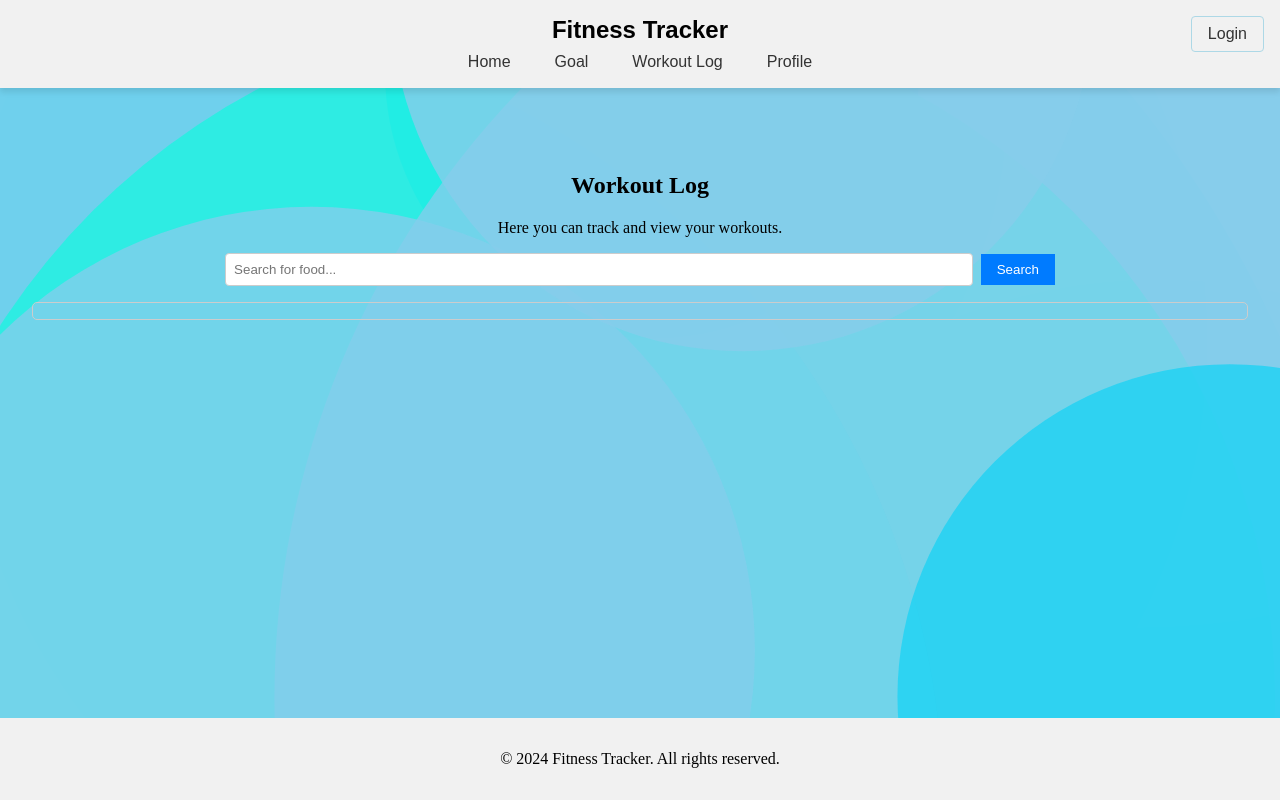
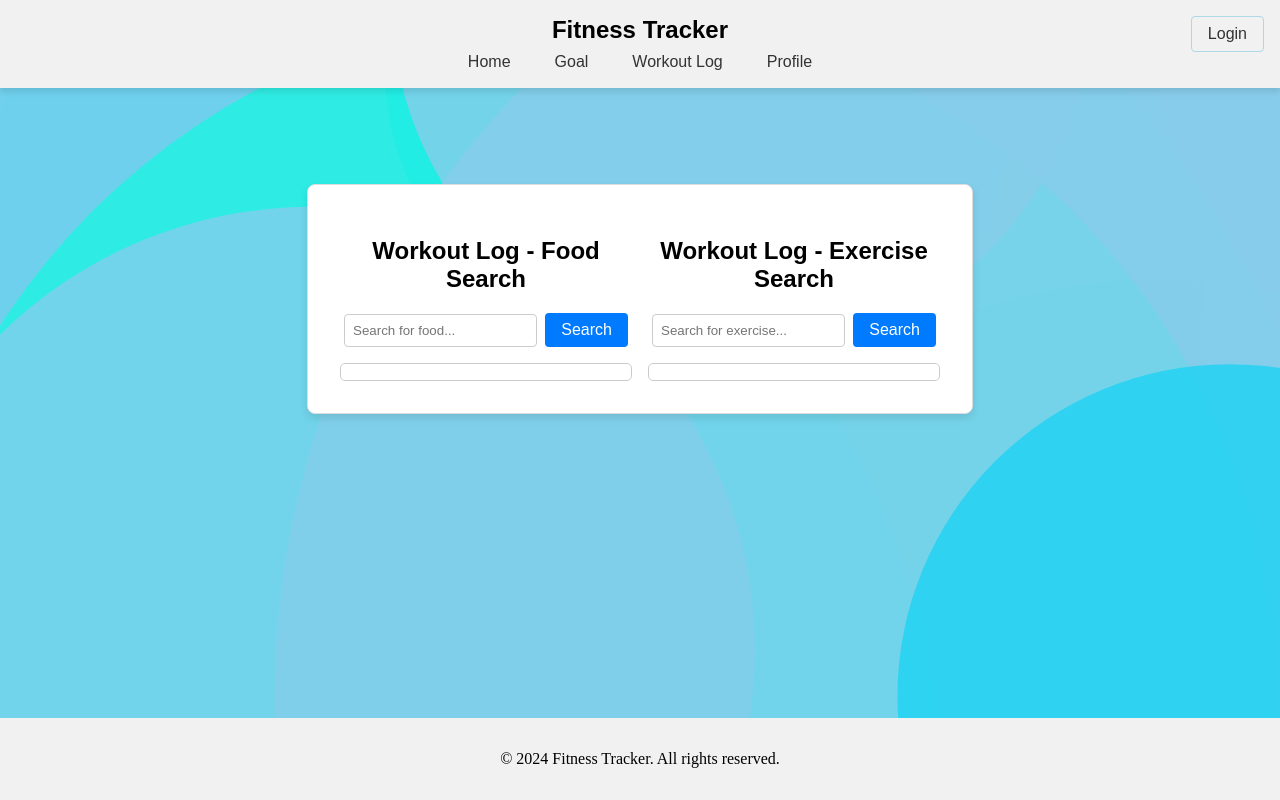
Before and after one commit to cs411-alawini/fa24-cs411-team066-teamQwerty, a React (Create React App) app in the folder fitness-project/: page /workout-log in a window 1280 px wide. Built offline with nearby package versions, Linux system fonts and the light colour scheme.

Commit message:
added exercise search bar

```diff
--- a/fitness-project/src/pages/WorkoutLog.js
+++ b/fitness-project/src/pages/WorkoutLog.js
@@ -2,16 +2,20 @@ import React, { useState } from 'react';
 import './Panel.css';
 
 function WorkoutLog() {
-  const [searchQuery, setSearchQuery] = useState(''); // State for search input
-  const [searchResults, setSearchResults] = useState([]); // State for search results
-  const [selectedFoods, setSelectedFoods] = useState([]); // State for selected foods
+  const [searchQueryLeft, setSearchQueryLeft] = useState(''); // State for the left search bar
+  const [searchResultsLeft, setSearchResultsLeft] = useState([]); // State for left search results
+
+  const [searchQueryRight, setSearchQueryRight] = useState(''); // State for the right search bar
+  const [searchResultsRight, setSearchResultsRight] = useState([]); // State for right search results
+
+  const [selectedItems, setSelectedItems] = useState([]); // State for selected items (food or exercise)
 
   // Function to handle the search action
-  const handleSearch = async () => {
+  const handleSearch = async (query, setResults, endpoint) => {
     try {
-      const response = await fetch(`http://localhost:5000/search/foods?keyword=${encodeURIComponent(searchQuery)}`, {
+      const response = await fetch(`http://localhost:5000${endpoint}?keyword=${encodeURIComponent(query)}`, {
         method: 'GET',
-        credentials: 'include', // Ensures cookies are sent if necessary
+        credentials: 'include',
         headers: {
           'Content-Type': 'application/json',
         },
@@ -21,47 +25,47 @@ function WorkoutLog() {
       }
       const data = await response.json();
       if (data.success) {
-        setSearchResults(data.foods);
+        setResults(data.foods || data.exercises); // Handle response from either endpoint
       } else {
-        setSearchResults([]);
+        setResults([]);
       }
     } catch (error) {
       console.error('Error fetching search results:', error);
-      setSearchResults([]);
+      setResults([]);
     }
   };
 
-  // Handle selection of food items
-  const handleSelectFood = (food) => {
-    setSelectedFoods((prevSelected) => {
-      if (prevSelected.some((item) => item.id === food.id)) {
+  // Handle selection of items
+  const handleSelectItem = (item) => {
+    setSelectedItems((prevSelected) => {
+      if (prevSelected.some((selected) => selected.id === item.id)) {
         // If already selected, remove it
-        return prevSelected.filter((item) => item.id !== food.id);
+        return prevSelected.filter((selected) => selected.id !== item.id);
       } else {
         // Otherwise, add it
-        return [...prevSelected, food];
+        return [...prevSelected, item];
       }
     });
   };
 
-  // Calculate total calories of selected foods
-  const totalCalories = selectedFoods.reduce((total, food) => total + food.calories, 0);
+  // Calculate total calories of selected items
+  const totalCalories = selectedItems.reduce((total, item) => total + item.calories, 0);
 
   return (
-    <div>
-      <h2>Workout Log</h2>
-      <p>Here you can track and view your workouts.</p>
-      {/* Search Bar */}
+    <div className="panel" style={{ display: 'flex', justifyContent: 'space-between', gap: '1rem' }}>
+      {/* Left Search Section (Food Search) */}
+      <div style={{ flex: 1 }}>
+        <h2>Workout Log - Food Search</h2>
         <div style={{ margin: '1rem 0' }}>
           <input
             type="text"
-          value={searchQuery}
-          onChange={(e) => setSearchQuery(e.target.value)}
+            value={searchQueryLeft}
+            onChange={(e) => setSearchQueryLeft(e.target.value)}
             placeholder="Search for food..."
             style={{ padding: '0.5rem', width: '60%' }}
           />
           <button
-          onClick={handleSearch}
+            onClick={() => handleSearch(searchQueryLeft, setSearchResultsLeft, '/search/foods')}
             style={{
               padding: '0.5rem 1rem',
               marginLeft: '0.5rem',
@@ -74,17 +78,16 @@ function WorkoutLog() {
             Search
           </button>
         </div>
-      {/* Display Search Results */}
         <div style={{ maxHeight: '200px', overflowY: 'auto', border: '1px solid #ccc', padding: '0.5rem', borderRadius: '5px' }}>
-        {searchResults.length > 0 ? (
+          {searchResultsLeft.length > 0 ? (
             <ul style={{ textAlign: 'left', listStyleType: 'none', padding: 0, margin: 0 }}>
-            {searchResults.map((food) => (
+              {searchResultsLeft.map((food) => (
                 <li key={food.id} style={{ marginBottom: '0.5rem' }}>
                   <label>
                     <input
                       type="checkbox"
-                    checked={selectedFoods.some((item) => item.id === food.id)}
-                    onChange={() => handleSelectFood(food)}
+                      checked={selectedItems.some((item) => item.id === food.id)}
+                      onChange={() => handleSelectItem(food)}
                       style={{ marginRight: '0.5rem' }}
                     />
                     <strong>{food.name}</strong>: {food.calories} calories
@@ -93,17 +96,67 @@ function WorkoutLog() {
               ))}
             </ul>
           ) : (
-          searchQuery && <p>No results found for "{searchQuery}"</p>
+            searchQueryLeft && <p>No results found for "{searchQueryLeft}"</p>
           )}
         </div>
-      {/* Display Selected Foods and Total Calories */}
-      {selectedFoods.length > 0 && (
-        <div style={{ marginTop: '1rem' }}>
-          <h3>Selected Foods</h3>
+      </div>
+
+      {/* Right Search Section (Exercise Search) */}
+      <div style={{ flex: 1 }}>
+        <h2>Workout Log - Exercise Search</h2>
+        <div style={{ margin: '1rem 0' }}>
+          <input
+            type="text"
+            value={searchQueryRight}
+            onChange={(e) => setSearchQueryRight(e.target.value)}
+            placeholder="Search for exercise..."
+            style={{ padding: '0.5rem', width: '60%' }}
+          />
+          <button
+            onClick={() => handleSearch(searchQueryRight, setSearchResultsRight, '/search/exercises')}
+            style={{
+              padding: '0.5rem 1rem',
+              marginLeft: '0.5rem',
+              backgroundColor: '#007bff',
+              color: 'white',
+              border: 'none',
+              cursor: 'pointer',
+            }}
+          >
+            Search
+          </button>
+        </div>
+        <div style={{ maxHeight: '200px', overflowY: 'auto', border: '1px solid #ccc', padding: '0.5rem', borderRadius: '5px' }}>
+          {searchResultsRight.length > 0 ? (
+            <ul style={{ textAlign: 'left', listStyleType: 'none', padding: 0, margin: 0 }}>
+              {searchResultsRight.map((exercise) => (
+                <li key={exercise.id} style={{ marginBottom: '0.5rem' }}>
+                  <label>
+                    <input
+                      type="checkbox"
+                      checked={selectedItems.some((item) => item.id === exercise.id)}
+                      onChange={() => handleSelectItem(exercise)}
+                      style={{ marginRight: '0.5rem' }}
+                    />
+                    <strong>{exercise.name}</strong> ({exercise.type}): {exercise.calories} calories
+                  </label>
+                </li>
+              ))}
+            </ul>
+          ) : (
+            searchQueryRight && <p>No results found for "{searchQueryRight}"</p>
+          )}
+        </div>
+      </div>
+
+      {/* Selected Items Section */}
+      {selectedItems.length > 0 && (
+        <div style={{ marginTop: '1rem', flex: '1 0 100%' }}>
+          <h3>Selected Items</h3>
           <ul style={{ textAlign: 'left', listStyleType: 'none', padding: 0 }}>
-            {selectedFoods.map((food) => (
-              <li key={food.id} style={{ marginBottom: '0.5rem' }}>
-                <strong>{food.name}</strong>: {food.calories} calories
+            {selectedItems.map((item) => (
+              <li key={item.id} style={{ marginBottom: '0.5rem' }}>
+                <strong>{item.name}</strong>: {item.calories} calories
               </li>
             ))}
           </ul>
```
Lines whose indentation alone changed are shown as unchanged.
